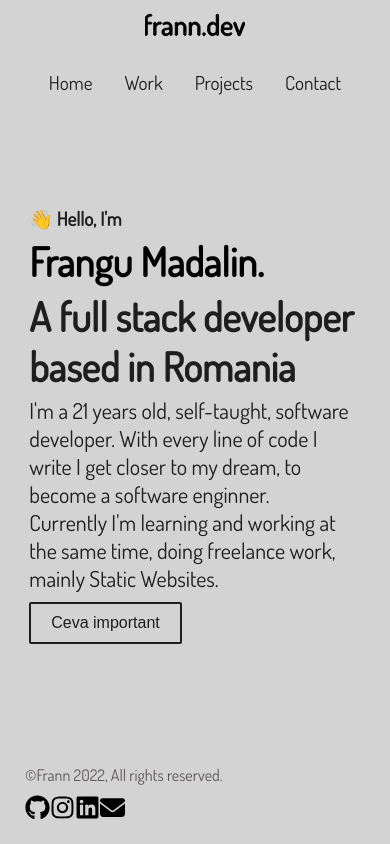
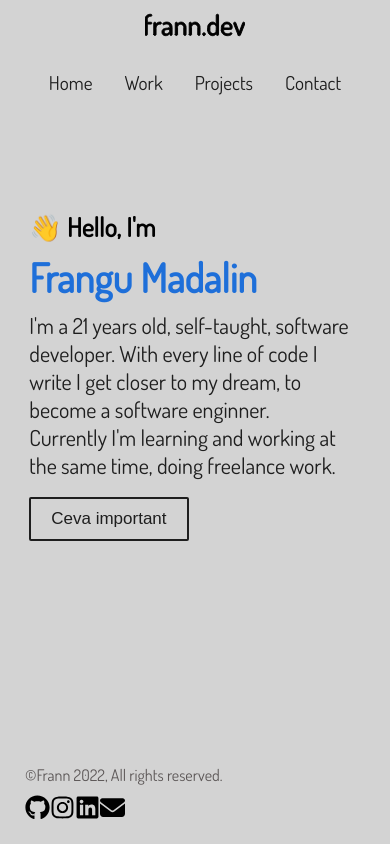
Before and after one commit to xFrann/franndev, a React (Create React App) app: page / in a window 390 px wide. Built offline with nearby package versions, Linux system fonts and the light colour scheme.

Commit message:
small change in home

```diff
--- a/src/containers/HomeSorin.js
+++ b/src/containers/HomeSorin.js
@@ -5,16 +5,14 @@ export default function HomeSorin() {
     return(
         <div className="container">
 
-                    <h4 className="class-h4">👋 Hello, I'm </h4>
-                    <h3 className="class-h3" id="first-title">Frangu Madalin.</h3>
-                    <h3 className="class-h3">A full stack developer based in Romania</h3>
+
+                    <h3 className="class-h4" id="first-title">👋 Hello, I'm</h3>
+                    <h3 className="class-h3" id="color-blue">Frangu Madalin</h3>
                     <p className="class-p">I'm a 21 years old, self-taught, software developer. With every line of code I write I get closer to my dream, to become a software enginner.<br/>
-                    Currently I'm learning and working at the same time, doing freelance work, mainly Static Websites.</p>
+                    Currently I'm learning and working at the same time, doing freelance work.</p>
                 <button className="button-style class-button" >
                     <a href="#" className="no-text-decoration ">Ceva important</a>
                 </button>
         </div>
     );
 }
-//👋 Hello, I'm Madalin
-//Passionate about computer science, still self-teaching about the topic on the dail
--- a/src/css/HomeSorin.css
+++ b/src/css/HomeSorin.css
@@ -40,10 +40,12 @@ body,html{
 @media only screen and (min-width:0px) and (max-width: 500px)  {
 
     .class-h4,.class-h3,.class-p,.class-button{
-        margin: 5px 0px;
+        margin: 9px 0px;
     }
 
-
+    .class-h4{
+        font-size: 26px;
+    }
     .class-h3{
         font-size: 40px;
     }
@@ -51,7 +53,7 @@ body,html{
         font-size: 22px;
     }
     .class-button{
-        font-size: 16px;
+        font-size: 17px;
     }
 }
 
@@ -60,9 +62,11 @@ body,html{
    @media only screen and (min-width:501px) and (max-width: 800px ) {
 
     .class-h4,.class-h3,.class-p,.class-button{
-        margin: 10px 0px;
+        margin: 14px 0px;
     }
-
+    .class-h4{
+        font-size: 28px;
+    }
 
     .class-h3{
         font-size: 50px;
@@ -72,7 +76,7 @@ body,html{
         font-size: 24px;
     }
     .class-button{
-        font-size:16 px;
+        font-size:17 px;
     }
 }
 
@@ -81,6 +85,9 @@ body,html{
 
         .class-h4,.class-h3,.class-p,.class-button{
             margin: 15px 0px;
+        }
+        .class-h4{
+            font-size: 30px;
         }
         .class-h3{
             font-size: 55px;
@@ -95,3 +102,10 @@ body,html{
 
 
 }
+a:hover {
+
+    color: #1e6fd9;
+}
+#color-blue{
+    color: #1e6fd9;
+}
--- a/src/css/nav.css
+++ b/src/css/nav.css
@@ -31,7 +31,7 @@ body, html {
 }
 .nav-item a:hover {
 
-    color: cyan;
+    color: #1e6fd9;
 }
 #nav-logo {
     width: 100px;
```
Also changed, not shown: src/chat.txt.
